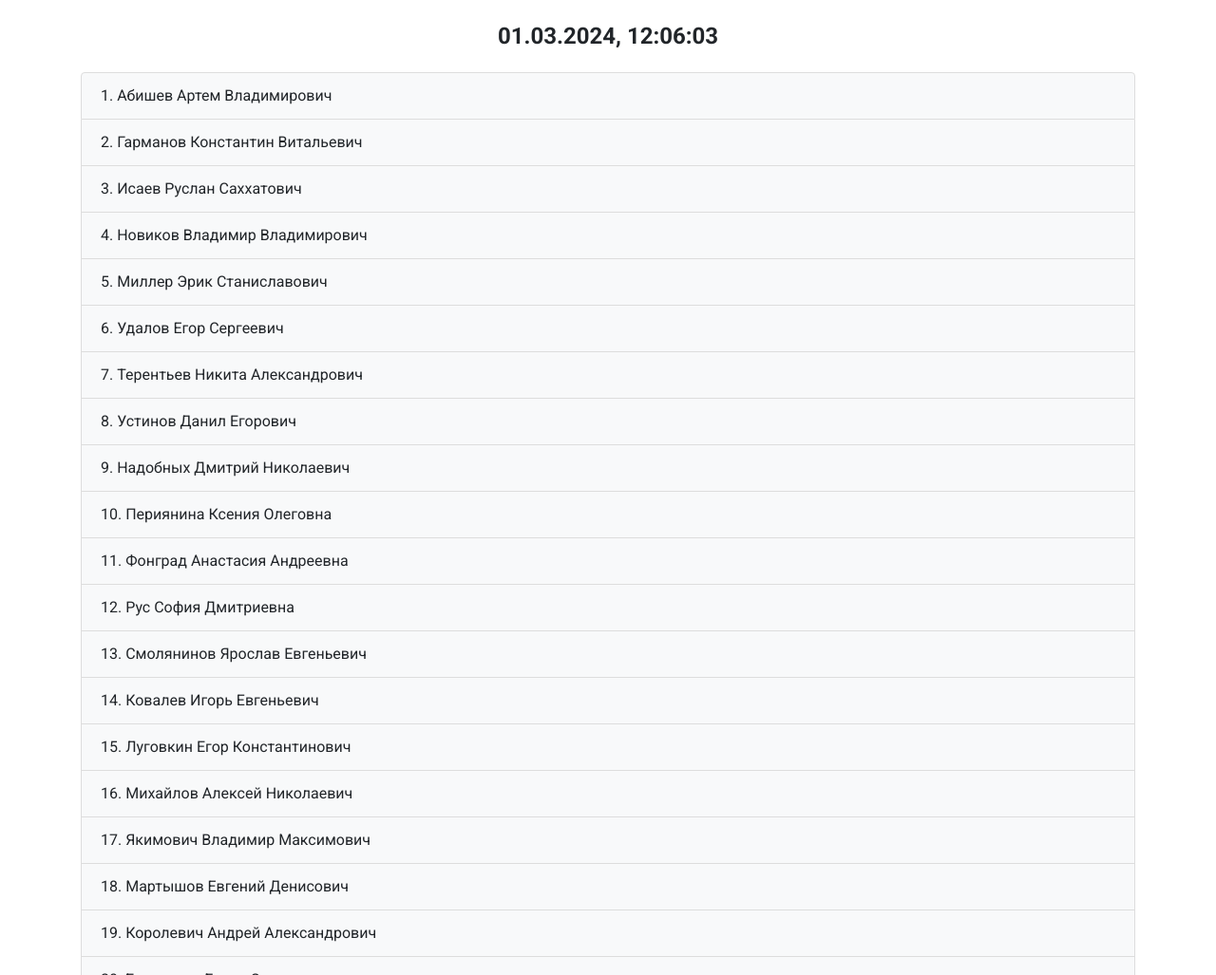
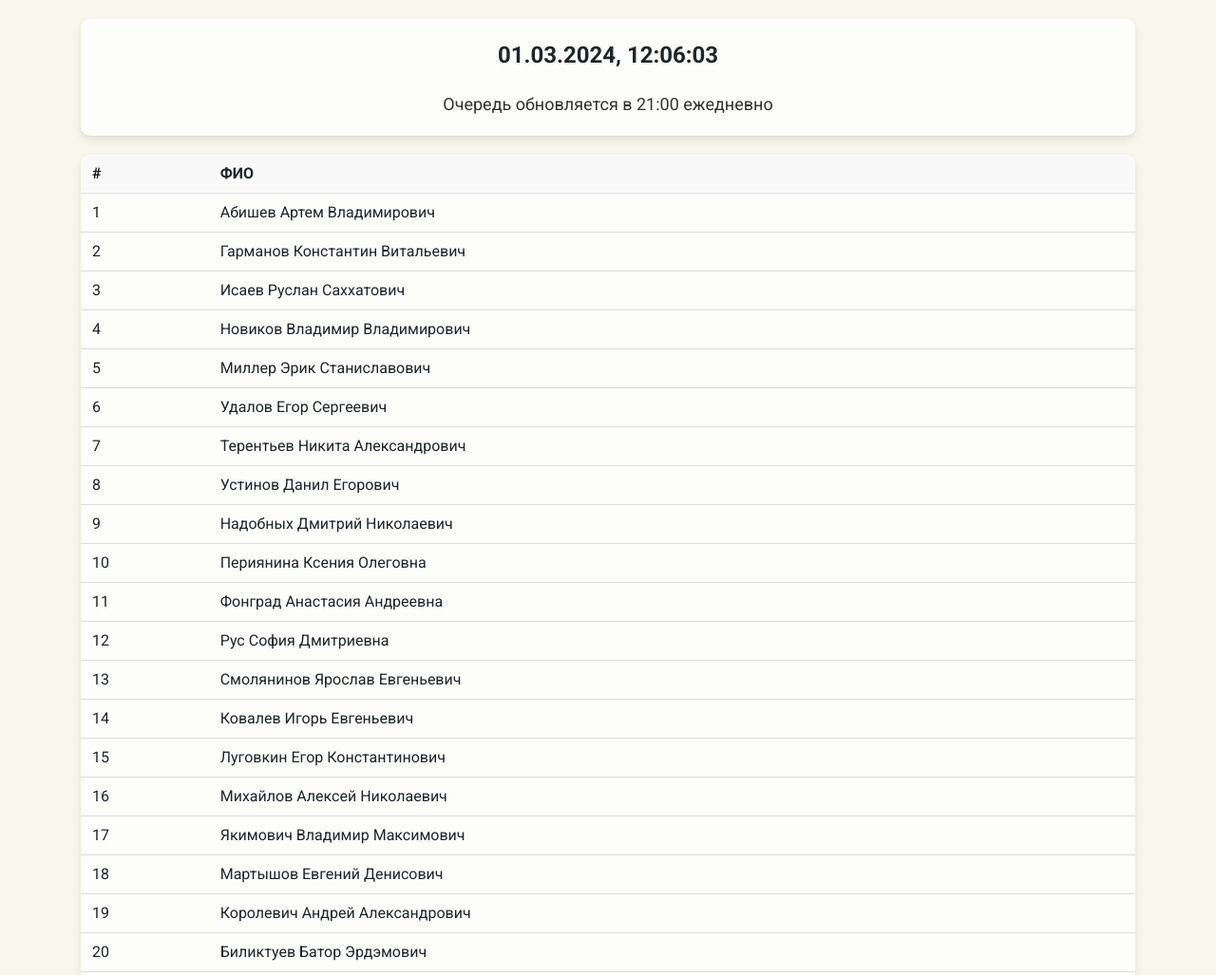
Before and after one commit to dahhwe/EasyQueue, a plain HTML site: page index.html in a window 1280 px wide. Shown: the top 1027 px of the page at 95% size. Drawn offline with nearby package versions, Linux system fonts and the light colour scheme.

Commit message:
Design update

```diff
--- a/index.html
+++ b/index.html
@@ -6,30 +6,28 @@
     <title>Очередь Студентов</title>
     <link href="https://stackpath.bootstrapcdn.com/bootstrap/4.5.2/css/bootstrap.min.css" rel="stylesheet">
     <link href="https://fonts.googleapis.com/css2?family=Roboto:wght@400;700&display=swap" rel="stylesheet">
-    <style>
-        body {
-            padding-top: 20px;
-            font-family: 'Roboto', sans-serif;
-        }
-
-        .current-time {
-            font-size: 24px;
-            font-weight: 700;
-            margin-bottom: 20px;
-        }
-
-        .list-group-item {
-            text-align: left;
-            background-color: #f8f9fa;
-            border: 1px solid #ddd;
-        }
-    </style>
+    <link href="styles.css" rel="stylesheet">
 </head>
 <body>
 <div class="container">
-    <div id="currentTime" class="current-time text-center"></div>
-    <ul class="list-group" id="studentsQueue"></ul>
+    <div class="time-and-update text-center">
+        <div id="currentTime" class="current-time"></div>
+        <div class="update-time-label">Очередь обновляется в 21:00 ежедневно</div>
+    </div>
+    <div class="table-container">
+        <table class="table table-styled" id="studentsQueue">
+            <thead>
+            <tr>
+                <th scope="col">#</th>
+                <th scope="col">ФИО</th>
+            </tr>
+            </thead>
+            <tbody>
+            </tbody>
+        </table>
+    </div>
 </div>
+
 <script src="script.js"></script>
 </body>
 </html>
--- a/script.js
+++ b/script.js
@@ -29,8 +29,7 @@ const students = [
 
 function updateCurrentTime() {
     const now = new Date();
-    const formattedDate = now.toLocaleString('ru-RU', { hour12: false });
-    document.getElementById('currentTime').textContent = formattedDate;
+    document.getElementById('currentTime').textContent = now.toLocaleString('ru-RU', {hour12: false});
 }
 
 
@@ -39,16 +38,23 @@ function loadStudents() {
         .then(response => response.json())
         .then(data => {
             const sequence = data.result.random.data[0];
-            const queueElement = document.getElementById('studentsQueue');
+            document.getElementById('studentsQueue');
             sequence.forEach((number, index) => {
                 const student = students.find(s => s.id === number);
                 if (student) {
-                    const listItem = document.createElement('li');
-                    listItem.classList.add('list-group-item');
-                    listItem.textContent = `${index + 1}. ${student.name}`;
-                    queueElement.appendChild(listItem);
+                    const row = document.createElement('tr');
+                    const cellNumber = document.createElement('td');
+                    cellNumber.textContent = index + 1;
+                    const cellName = document.createElement('td');
+                    cellName.textContent = student.name;
+
+                    row.appendChild(cellNumber);
+                    row.appendChild(cellName);
+                    document.getElementById('studentsQueue').querySelector('tbody').appendChild(row);
                 }
             });
+
+
         })
         .catch(error => {
             console.error('Ошибка при загрузке последовательности: ', error);
--- /dev/null
+++ b/styles.css
@@ -0,0 +1,72 @@
+body {
+    padding-top: 20px;
+    font-family: 'Roboto', sans-serif;
+    background-color: rgba(231, 226, 191, 0.25);
+}
+
+.current-time {
+    font-size: 24px;
+    font-weight: 700;
+    margin-bottom: 20px;
+}
+
+.time-and-update {
+    background-color: rgba(255, 255, 255, 0.8);
+    border-radius: 10px;
+    padding: 20px;
+    margin-bottom: 20px;
+    box-shadow: 0 4px 8px rgba(0, 0, 0, 0.1);
+}
+
+.update-time-label {
+    font-size: 18px;
+    color: #333;
+}
+
+.table-container {
+    border-radius: 10px;
+    overflow: hidden;
+    box-shadow: 0 4px 8px rgba(0, 0, 0, 0.1);
+    margin-bottom: 20px;
+}
+
+.table-styled {
+    background-color: rgba(255, 255, 255, 0.8);
+    width: 100%;
+    border-collapse: collapse;
+    margin-bottom: 0;
+}
+
+.table-styled th, .table-styled td {
+    padding: 8px 12px;
+    text-align: left;
+    border-bottom: 1px solid #ddd;
+}
+
+.table-styled th {
+    background-color: #f9f9f9;
+    border-bottom: 2px solid #ddd;
+    border-top: none;
+}
+
+.table-styled td::after {
+    margin-left: 5px;
+    margin-right: 5px;
+}
+
+.table-styled tr:last-child th,
+.table-styled tr:last-child td {
+    border-bottom: none;
+}
+
+.gold {
+    background-color: rgba(255, 215, 0, 0.2);
+}
+
+.silver {
+    background-color: rgba(192, 192, 192, 0.2);
+}
+
+.bronze {
+    background-color: rgba(205, 127, 50, 0.2);
+}
```
